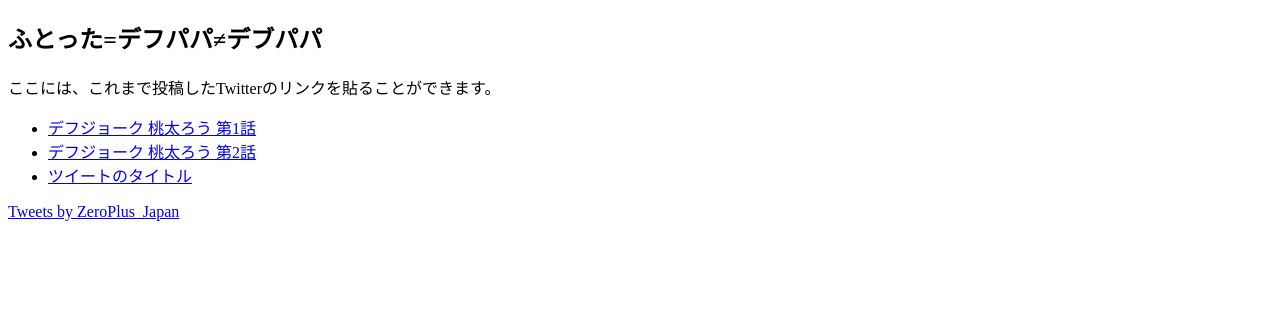
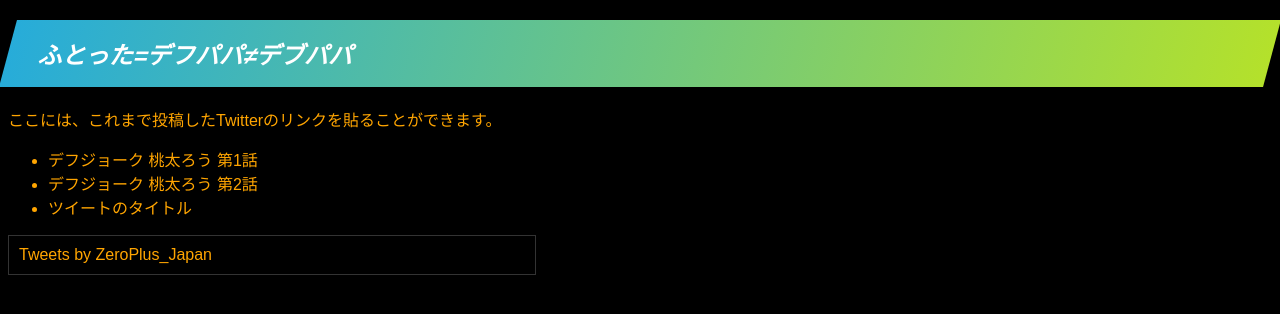
Before and after one commit to Futotta2023/futottalab, a plain HTML site: page index.html in a window 1280 px wide. Drawn offline with Linux system fonts and the light colour scheme.

Commit message:
Update index.html

```diff
--- a/index.html
+++ b/index.html
@@ -10,6 +10,34 @@
     <meta property="og:image" content="サムネイル画像のURL">
     <meta property="og:description" content="ページの説明">
   </head>
+  <style>
+    h2 {
+	padding: 1rem 2rem;
+	color: #fff;
+	transform: skew(-15deg);
+	background-image: linear-gradient(to right, #27acd9 0%, #b4e12b 100%);
+}
+
+body {
+        background-color: black;
+        color: orange;
+        font-size: 16px;
+        font-family: Arial, sans-serif;
+}
+a {
+        color: orange;
+        text-decoration: none;
+}
+a:hover {
+        text-decoration: underline;
+}
+
+.timeline {
+  max-width: 40%;
+  border: 1px solid #333;
+  padding: 10px;
+}
+  </style>
   <body>
     <h2>ふとった=デフパパ≠デブパパ</h2>
     <p>ここには、これまで投稿したTwitterのリンクを貼ることができます。</p>
```
